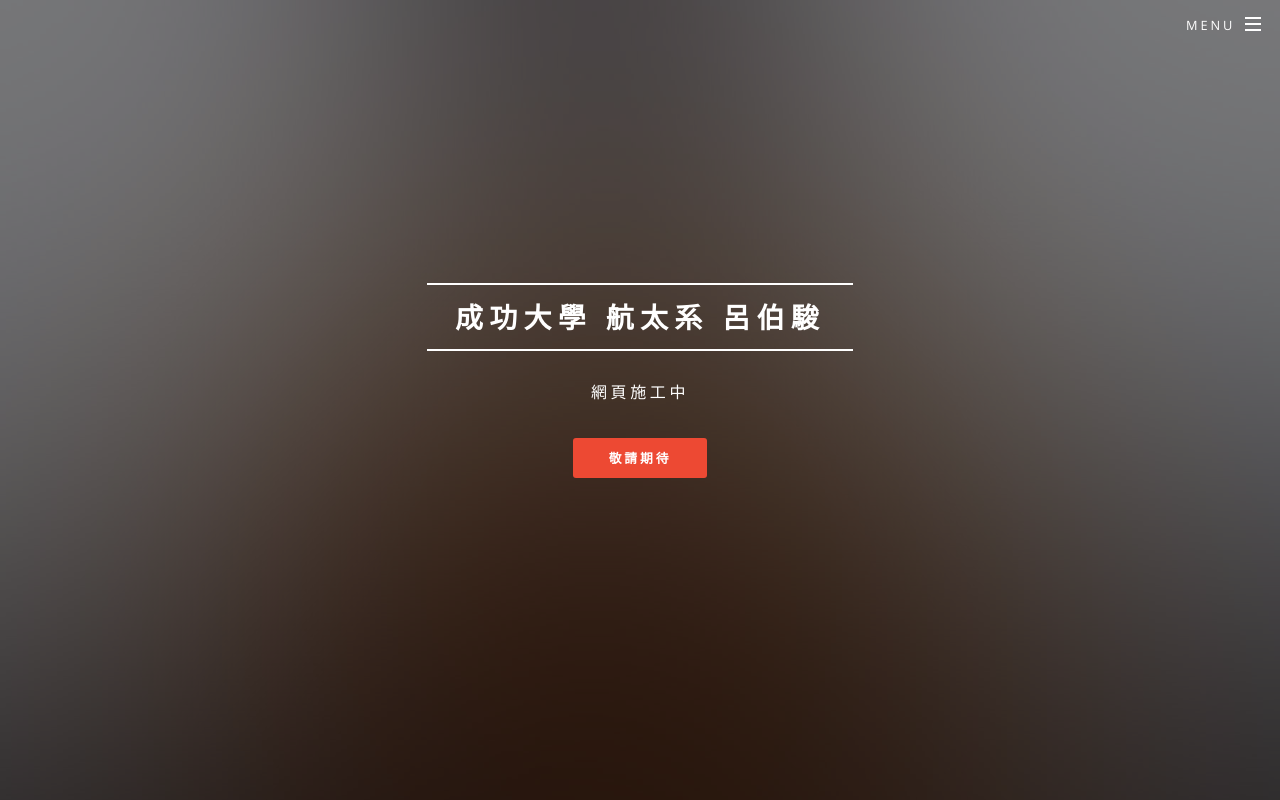
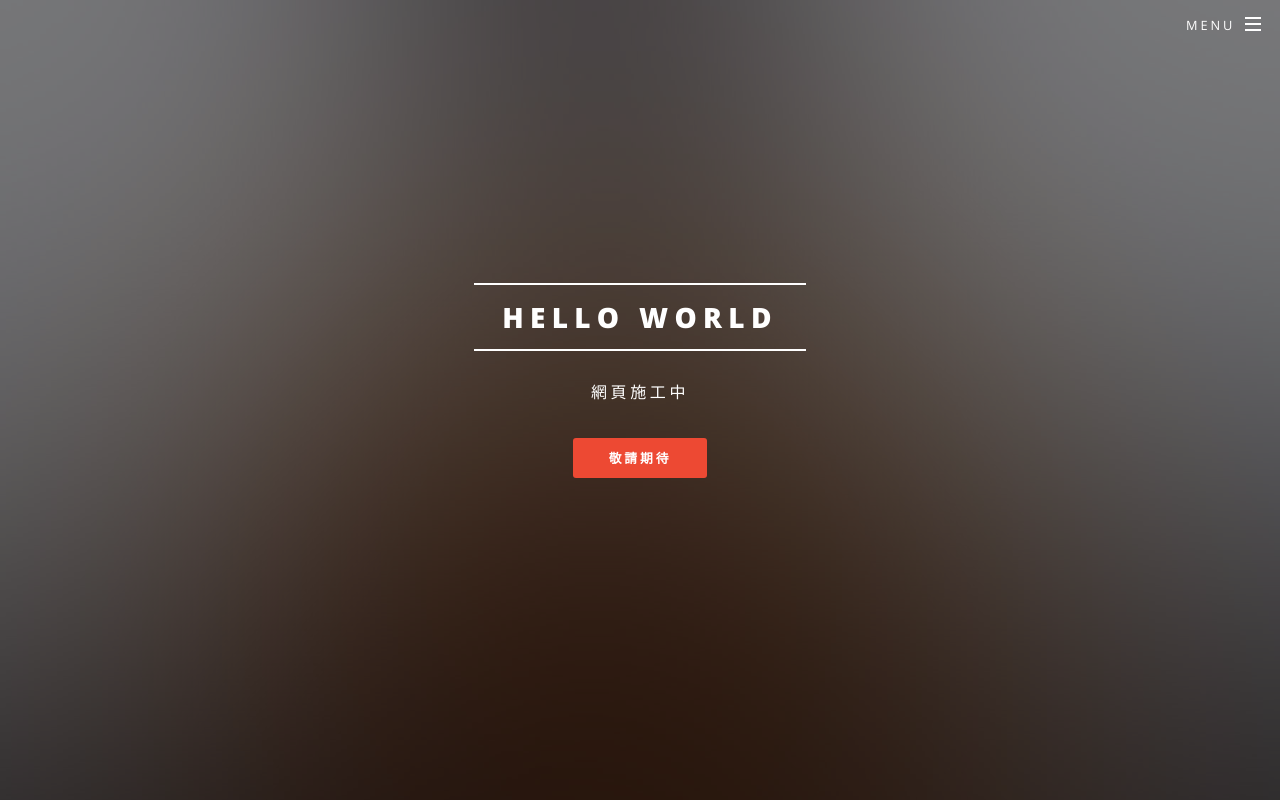
Before and after one commit to Sirius207/Sirius207.github.io, a plain HTML site: page index.html in a window 1280 px wide. Shown: the top 800 px of the page. Drawn offline with nearby package versions, Linux system fonts and the light colour scheme.

Commit message:
change hello world

```diff
--- a/index.html
+++ b/index.html
@@ -43,7 +43,7 @@
 				<!-- Banner -->
 					<section id="banner">
 						<div class="inner">
-							<h2>成功大學 航太系 呂伯駿</h2>
+							<h2>Hello World</h2>
 							<p>網頁施工中<br />
 
 							</p>
```
